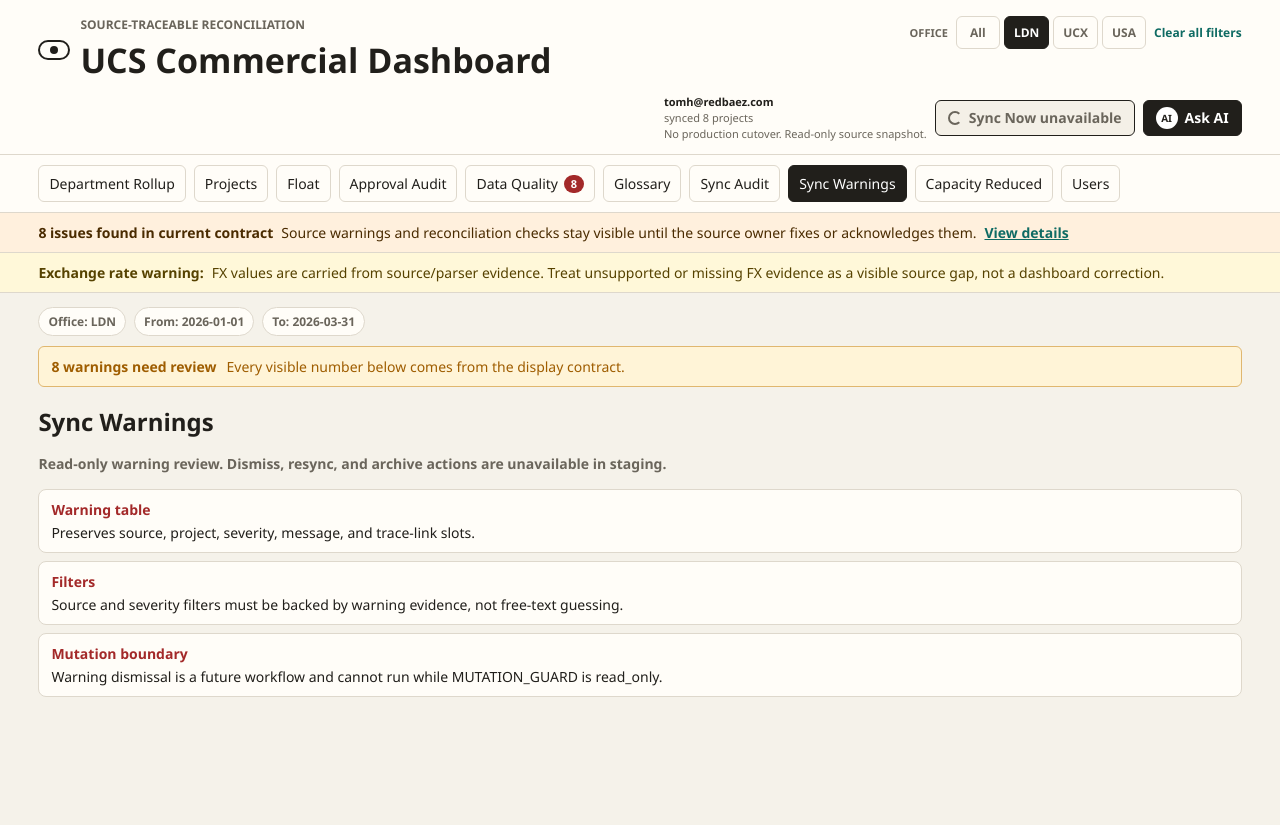
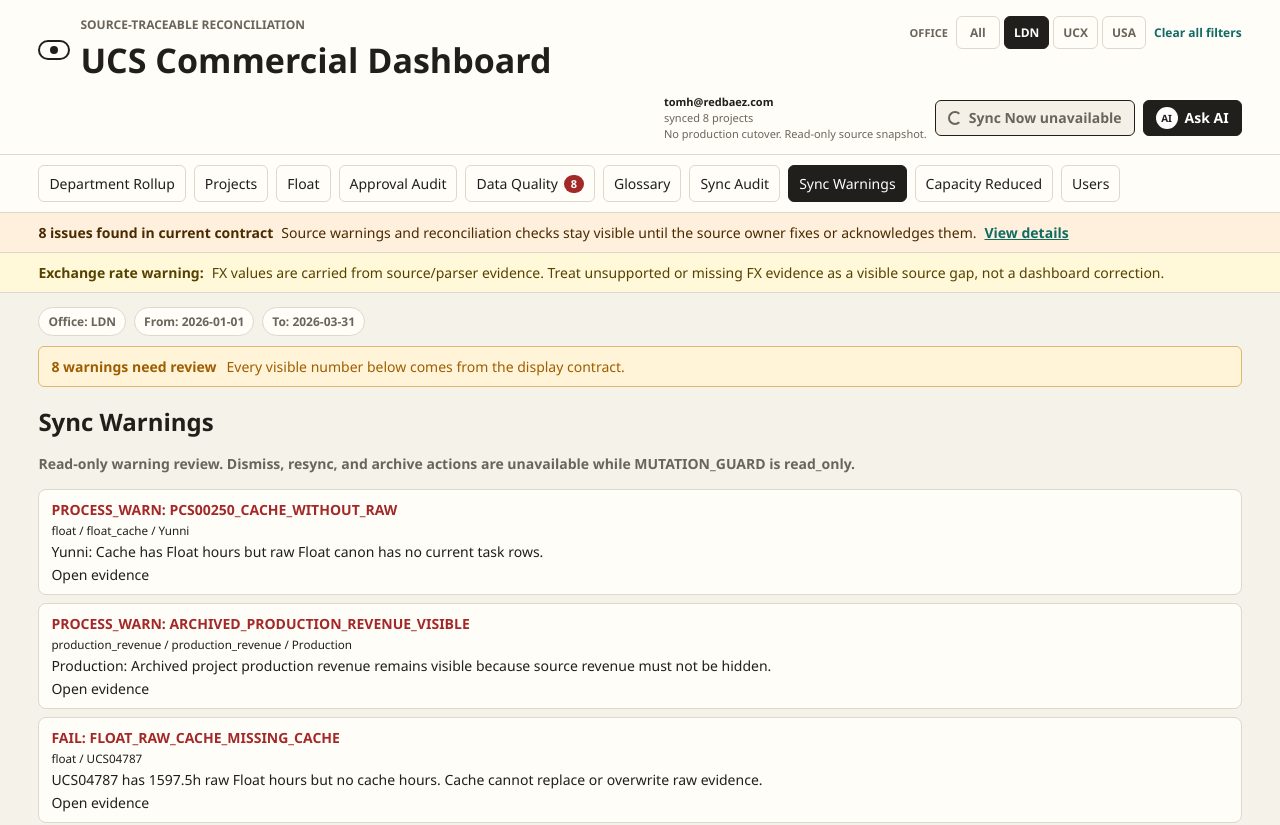
Before and after one commit to tom2tomtomtom/UCS-DATA-INTEGRITY-REBUILD, a Next.js app: page /dashboard/admin/sync-warnings in a window 1280 px wide. Shown: the top 825 px of the page. Before the commit the page ends 800 px from the top, so only its background shows below. Built offline with nearby package versions, Linux system fonts and the light colour scheme.

Commit message:
Show contract-backed sync warnings

```diff
--- a/app/dashboard/admin/sync-warnings/page.tsx
+++ b/app/dashboard/admin/sync-warnings/page.tsx
@@ -1,5 +1,7 @@
 import { ReadOnlyRouteSurface } from "../../../../src/components/dashboard/admin/readonly-route";
 import { DashboardChrome } from "../../../../src/components/dashboard/chrome/dashboard-chrome";
+import type { ReconciliationCheck, SourceWarning } from "../../../../src/lib";
+import { scopedHref } from "../../../../src/lib";
 import { getFixtureDashboardContract } from "../../../../src/lib/ui/fixture-contract";
 import { scopeFromSearchParams, type UiSearchParams } from "../../../../src/lib/ui/scope-params";
 
@@ -9,27 +11,39 @@ export default async function SyncWarningsPage({
   searchParams?: Promise<UiSearchParams>;
 }) {
   const contract = getFixtureDashboardContract(scopeFromSearchParams((await searchParams) ?? {}));
+  const evidenceItems = [
+    ...contract.warnings.map((warning) => warningEvidenceItem(warning)),
+    ...contract.reconciliation.filter((check) => check.status !== "PASS").map((check) => checkEvidenceItem(check))
+  ];
 
   return (
     <DashboardChrome contract={contract} activePath="/dashboard/admin/sync-warnings">
       <ReadOnlyRouteSurface
         title="Sync Warnings"
-        status="Read-only warning review. Dismiss, resync, and archive actions are unavailable in staging."
-        evidenceItems={[
-          {
-            label: "Warning table",
-            detail: "Preserves source, project, severity, message, and trace-link slots."
-          },
-          {
-            label: "Filters",
-            detail: "Source and severity filters must be backed by warning evidence, not free-text guessing."
-          },
-          {
-            label: "Mutation boundary",
-            detail: "Warning dismissal is a future workflow and cannot run while MUTATION_GUARD is read_only."
-          }
-        ]}
+        status="Read-only warning review. Dismiss, resync, and archive actions are unavailable while MUTATION_GUARD is read_only."
+        evidenceItems={evidenceItems}
       />
     </DashboardChrome>
   );
 }
+
+function warningEvidenceItem(warning: SourceWarning) {
+  return {
+    label: `${warning.status}: ${warning.code}`,
+    detail: `${warning.owner}: ${warning.message}`,
+    href: scopedHref("/dashboard/data-quality", warning.scope),
+    meta: [warning.source, warning.sourceLayer, warning.owner]
+  };
+}
+
+function checkEvidenceItem(check: ReconciliationCheck) {
+  return {
+    label: `${check.status}: ${check.code}`,
+    detail: check.message ?? check.label,
+    href:
+      check.scope.jobNumber === undefined
+        ? scopedHref("/dashboard/data-quality", check.scope)
+        : scopedHref(`/dashboard/projects/${check.scope.jobNumber}`, check.scope),
+    meta: [check.sourceRefs.map((ref) => ref.source).join(","), check.scope.jobNumber ?? "No job number"]
+  };
+}
--- a/src/components/dashboard/admin/readonly-route.ts
+++ b/src/components/dashboard/admin/readonly-route.ts
@@ -3,6 +3,8 @@ import React from "react";
 export type ReadOnlyRouteEvidenceItem = {
   readonly label: string;
   readonly detail: string;
+  readonly href?: string;
+  readonly meta?: readonly string[];
 };
 
 export function ReadOnlyRouteSurface({
@@ -27,7 +29,11 @@ export function ReadOnlyRouteSurface({
           "li",
           { key: item.label },
           React.createElement("strong", null, item.label),
-          React.createElement("span", null, item.detail)
+          item.meta === undefined || item.meta.length === 0
+            ? null
+            : React.createElement("small", null, item.meta.join(" / ")),
+          React.createElement("span", null, item.detail),
+          item.href === undefined ? null : React.createElement("a", { href: item.href }, "Open evidence")
         )
       )
     )
```
Also changed, not shown: 1 other file (tests, documents, lock files or other folders).
